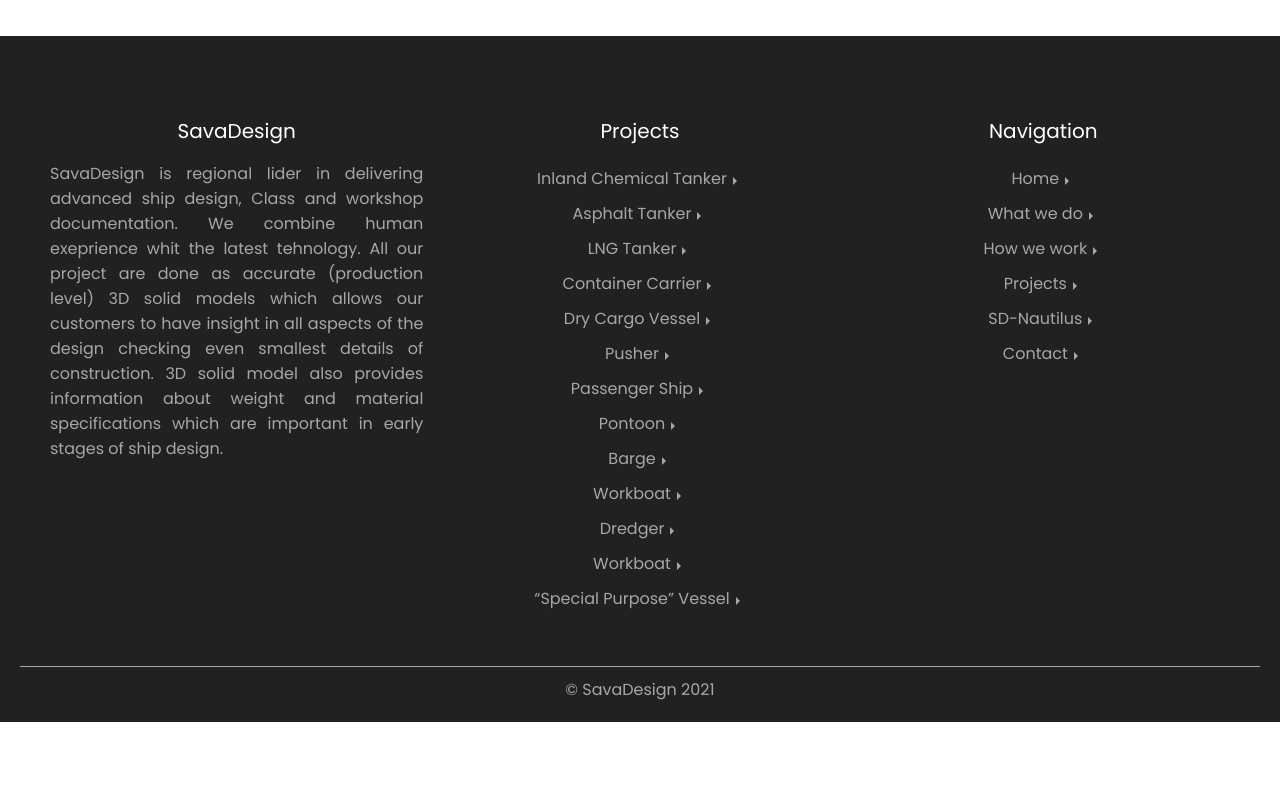
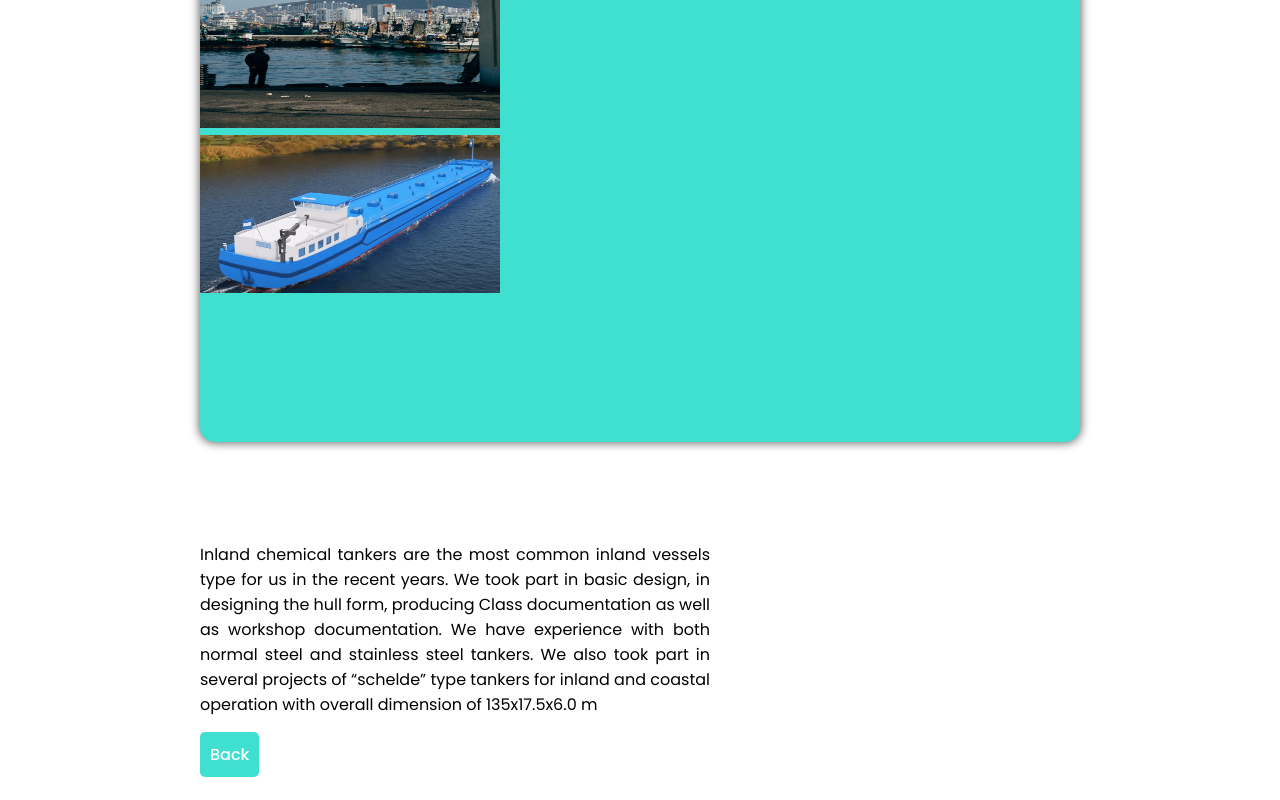
Before and after one commit to DusanDjordjic/Savadesign, a Next.js app in the folder savadesign-site/: page /ship/1 in a window 1280 px wide. Shown: the part 680-1480 px from the top of the page. Before the commit the page ends 1402 px from the top, so only its background shows below. Built offline with nearby package versions, Linux system fonts and the light colour scheme.

Commit message:
data update

```diff
--- a/savadesign-site/components/carousel/CarouselCard.js
+++ b/savadesign-site/components/carousel/CarouselCard.js
@@ -7,11 +7,11 @@ const CarouselCard = ({ data }) => {
     <div className={classes.wrapper}>
       <div className={classes.carouselCard}>
         <div className={classes.projectImg}>
-          <Image src={data.image} layout="fill" />
+          <Image src={data.image[0]} layout="fill" />
         </div>
         <div className={classes.cardText}>
           <h4>{data.title}</h4>
-          <p>{data.text.slice(0, 100)}...</p>
+          <p>{data.text.slice(0, 70)}...</p>
         </div>
         <div className={classes.cardFooter}>
           <Link href={`/ship/${data._id}`}>
--- /dev/null
+++ b/savadesign-site/components/imageSlider/ImageSlider.js
@@ -0,0 +1,13 @@
+import { useState } from "react"
+import Image from 'next/image'
+import styles from './ImageSlider.module.scss'
+const ImageSlider = ({images}) => {
+    return <div className={styles.slider}>
+        {images.map((image, index) => {
+            return <div key={index}>
+                <Image src={image} width="300" height="300" layout="fixed"/>
+                </div>
+        })}
+    </div>
+}
+export default ImageSlider
--- a/savadesign-site/data/carousel.js
+++ b/savadesign-site/data/carousel.js
@@ -2,197 +2,106 @@ export const carousel = [
   {
     _id: "1",
     title: "Inland Chemical Tanker",
-    image: "/dettmertank126.png",
-    text: "Inland chemical tankers are the most common inland vessels type for us in the recent years. Ranging in size from 86m x 9.6m to 135m x 17m, both normal steel and stainless steel. We took part in basic design, in designing the hull form, producing Class documentation as well as workshop documentation.",
-    table: [
-      ["Vessel name", "Adora"],
-      ["Vessel type", "Passenger vessel"],
-      ["Length", "135,0m"],
-      ["Beam", "11,4m"],
-      ["Height", "1.6m"],
-      ["Scope of work", "workshop"],
-      ["Owner", "-"],
-    ],
+    image: ["/dettmertank126.png","/grid/image1.png","/dettmertank126.png"],
+    text: "Inland chemical tankers are the most common inland vessels type for us in the recent years. We took part in basic design, in designing the hull form, producing Class documentation as well as workshop documentation. \nWe have experience with both normal steel and stainless steel tankers.\nWe also took part in several projects of “schelde” type tankers for inland and coastal operation with overall dimension of 135x17.5x6.0 m",
+
   },
   {
     _id: "2",
     title: "Asphalt Tanker",
-    image: "/dettmertank126.png",
-    text: "",
-    table: [
-      ["Vessel name", "Dettmer Tank 126"],
-      ["Vessel type", "Tanker"],
-      ["Length", "85.0m"],
-      ["Beam", "9.6m"],
-      ["Height", "4.5m"],
-      ["Scope of work", "class&workshop"],
-      ["Owner", "-"],
-    ],
+    image: ["/dettmertank126.png","/dettmertank126.png","/dettmertank126.png"],
+    text: "We had opportunity to take part in producing class and workshop documentation for two inland asphalt tankers. First one was 135x17.5x7.8 (capacity 7200m3) and second one was 110x11.45x5.3 (2500m\\m3). ",
+
   },
   {
     _id: "3",
     title: "LNG Tanker",
-    image: "/gouwenaar2.png",
-    text: "",
-    table: [
-      ["Vessel name", "GOUWENAAR 2"],
-      ["Vessel type", "Passenger vessel"],
-      ["Length", "135,0m"],
-      ["Beam", "11,4m"],
-      ["Height", "	1.6m"],
-      ["Scope of work", "workshop"],
-      ["Owner", "-"],
-    ],
+    image: ["/grid/image2.png"],
+    text: "SavaDesign took part in serie of inland LNG tankers and barges, providing workshop documentation for these projects. Mostly there were two types, 110x11.45(2800m3) and 135x11.45 (3000m3) .These tankers have special construction with supports for non-structural LNG tanks.",
+
   },
 
   {
     _id: "4",
     title: "Container Carrier",
-    image: "/lapresta.png",
-    text: "",
-    table: [
-      ["Vessel name", "La Presta"],
-      ["Vessel type", "asphalt tanker"],
-      ["Length", "135,0m"],
-      ["Beam", "17,5m"],
-      ["Height", "7,8m"],
-      ["Scope of work", "class&workshop"],
-      ["Owner", "-"],
-    ],
+    image: ["/grid/image2.png"],
+    text: "We took part in producing workshop documentation for both self-propelled vessels and barges specialized for carrying containers",
+
   },
   {
     _id: "5",
     title: "Dry Cargo Vessel",
-    image: "/dettmertank126.png",
-    text: "",
-    table: [
-      ["Vessel name", "THEODELA-L"],
-      ["Vessel type", "Tanker"],
-      ["Length", "110,0m"],
-      ["Beam", "11,45m"],
-      ["Height", "4,5m"],
-      ["Scope of work", "class&workshop"],
-      ["Owner", "-"],
-    ],
+    image: ["/grid/image2.png"],
+    text: "We produced workshop documentation for several types of ships and barges, for carrying general cargo or specialized for sand and gravel or some special cargo.",
+
   },
   {
     _id: "6",
-    title: "Pusher",
-    image: "/dettmertank126.png",
-    text: "",
-    table: [
-      ["Vessel name", "TRIPOLIS"],
-      ["Vessel type", "Tanker"],
-      ["Length", "110,0m"],
-      ["Beam", "11,45m"],
-      ["Height", "4,65m"],
-      ["Scope of work", "class&workshop"],
-      ["Owner", "-"],
-    ],
+    title: "Pushers & Tugs",
+    image: ["/grid/image2.png"],
+    text: "We took part in producing class documentation for several Pushers and tugs, both inland and seagoing.",
+
   },
   {
     _id: "7",
     title: "Passenger Ship",
-    image: "/dettmertank126.png",
-    text: "",
-    table: [
-      ["Vessel name", "TRIPOLIS"],
-      ["Vessel type", "Tanker"],
-      ["Length", "110,0m"],
-      ["Beam", "11,45m"],
-      ["Height", "4,65m"],
-      ["Scope of work", "class&workshop"],
-      ["Owner", "-"],
-    ],
+    image: ["/grid/image2.png"],
+    text: "SavaDesign produced hull workshop documentation packages for passenger vessels from small passenger boats, river taxis to luxury river cruisers.",
+
   },
   {
     _id: "8",
     title: "Pontoon",
-    image: "/dettmertank126.png",
-    text: "",
-    table: [
-      ["Vessel name", "TRIPOLIS"],
-      ["Vessel type", "Tanker"],
-      ["Length", "110,0m"],
-      ["Beam", "11,45m"],
-      ["Height", "4,65m"],
-      ["Scope of work", "class&workshop"],
-      ["Owner", "-"],
-    ],
+    image: ["/grid/image2.png"],
+    text: "We took part in producing class and workshop documentation for various types of pontoons, designed for different applications: carrying deck load, work pontoons, different commercial types ( restaurants, hotels...) and private houses...",
+
   },
   {
     _id: "9",
     title: "Barge",
-    image: "/dettmertank126.png",
-    text: "",
-    table: [
-      ["Vessel name", "TRIPOLIS"],
-      ["Vessel type", "Tanker"],
-      ["Length", "110,0m"],
-      ["Beam", "11,45m"],
-      ["Height", "4,65m"],
-      ["Scope of work", "class&workshop"],
-      ["Owner", "-"],
-    ],
+    image: ["/grid/image2.png"],
+    text: "We took part in construction of many types of barges, from dry cargo barges, gravel and sand barges, tank barges...",
+
   },
   {
     _id: "10",
     title: "Workboat",
-    image: "/dettmertank126.png",
-    text: "",
-    table: [
-      ["Vessel name", "TRIPOLIS"],
-      ["Vessel type", "Tanker"],
-      ["Length", "110,0m"],
-      ["Beam", "11,45m"],
-      ["Height", "4,65m"],
-      ["Scope of work", "class&workshop"],
-      ["Owner", "-"],
-    ],
+    image: ["/grid/image2.png"],
+    text: "We produced hull workshop documentation packages for several types of work boats, dredger support vessels, excavator platforms...",
+
   },
   {
     _id: "11",
     title: "Dredger",
-    image: "/dettmertank126.png",
-    text: "",
-    table: [
-      ["Vessel name", "TRIPOLIS"],
-      ["Vessel type", "Tanker"],
-      ["Length", "110,0m"],
-      ["Beam", "11,45m"],
-      ["Height", "4,65m"],
-      ["Scope of work", "class&workshop"],
-      ["Owner", "-"],
-    ],
+    image: ["/grid/image2.png"],
+    text: "We took part in producing hull workshop documentation for TSH and WI dredgers for Dutch market",
+
   },
   {
     _id: "12",
-    title: "Workboat",
-    image: "/dettmertank126.png",
-    text: "",
-    table: [
-      ["Vessel name", "TRIPOLIS"],
-      ["Vessel type", "Tanker"],
-      ["Length", "110,0m"],
-      ["Beam", "11,45m"],
-      ["Height", "4,65m"],
-      ["Scope of work", "class&workshop"],
-      ["Owner", "-"],
-    ],
+    title: "Fish Feed Barge",
+    image: ["/grid/image2.png"],
+    text: "We took part in developing, producing class and workshop documentation for series of fish feed barges. These barges are used as floating fish feed storage and support vessels at marine aquaculture sites",
+
   },
   {
     _id: "13",
+    title: "Dry Dock",
+    image: ["/grid/image2.png"],
+    text: "We delivered workshop package for hull construction of 33mx20m drydock",
+
+  },
+  {
+    _id: "13",
+    title: "Refit/Reconversion/Repairs",
+    image: ["/grid/image2.png"],
+    text: "Besides new-buildings, we took part in some tanker reconversions ( single hull to double hull ), purpose conversions, repair works after suffering major damage, ship extensions...",
+
+  },
+  {
+    _id: "14",
     title: "“Special Purpose” Vessel",
-    image: "/dettmertank126.png",
-    text: "",
-    table: [
-      ["Vessel name", "TRIPOLIS"],
-      ["Vessel type", "Tanker"],
-      ["Length", "110,0m"],
-      ["Beam", "11,45m"],
-      ["Height", "4,65m"],
-      ["Scope of work", "class&workshop"],
-      ["Owner", "-"],
-    ],
+    image: ["/grid/image2.png"],
+    text: "We took part in producing Class/Workshop documentation for some special purpose tankers, pontoons, school vessels, survey boats, high speed boats, luxury yachts, small private boats and pontoons...",
   },
 ];
--- a/savadesign-site/middleware/validateForm.js
+++ b/savadesign-site/middleware/validateForm.js
@@ -1,5 +1,4 @@
 const Joi = require("joi");
-const myCustomJoi = Joi.extend(require("joi-phone-number"));
 
 export const validateForm = async (
   name = "",
--- a/savadesign-site/pages/sd-nautilus/command/[group].js
+++ b/savadesign-site/pages/sd-nautilus/command/[group].js
@@ -4,7 +4,7 @@ import Head from "next/dist/next-server/lib/head";
 import ReactMarkdown from "react-markdown";
 import Image from "next/image";
 import { commands } from "../../../data/commands";
-import { useEffect, useState } from "react";
+import { useState } from "react";
 const Command = ({ commands, text, images }) => {
   const closeSideBar = () => {
     setIsSidebarActive(false);
--- a/savadesign-site/pages/ship/[id].js
+++ b/savadesign-site/pages/ship/[id].js
@@ -4,8 +4,9 @@ import { jsonify } from "../../middleware/jsonify";
 import classes from "../../styles/SingleShip.module.scss";
 import Image from "next/image";
 import { useRouter } from "next/router";
+import ImageSlider from "../../components/imageSlider/ImageSlider";
 const Ships = ({ singleItem }) => {
-  const { title, text, image, table } = singleItem;
+  const { title, text, image } = singleItem;
   const router = useRouter();
   return (
     <>
@@ -19,27 +20,15 @@ const Ships = ({ singleItem }) => {
           <div className={classes.dash}></div>
         </div>
         <div className={classes.introImage}>
-          <Image src={image} layout="fill" />
+          <ImageSlider images={image}/>
+          <Image src={image[0]} layout="fill" />
         </div>
         <div className={classes.content}>
           <div className={classes.text}>
             <p>{text}</p>
             <button onClick={() => router.push("/#projects")}>Back</button>
           </div>
-          <div className={classes.table}>
-            <table>
-              <tbody>
-                {table.map((item, index) => {
-                  return (
-                    <tr key={index}>
-                      <td>{item[0]}</td>
-                      <td>{item[1]}</td>
-                    </tr>
-                  );
-                })}
-              </tbody>
-            </table>
-          </div>
+
         </div>
       </div>
     </>
--- a/savadesign-site/styles/SingleShip.module.scss
+++ b/savadesign-site/styles/SingleShip.module.scss
@@ -35,33 +35,7 @@
         text-align: justify;
       }
     }
-    .table {
-      table {
-        box-shadow: 0 0 10px 1px rgba(0, 0, 0, 0.6);
-        border-spacing: 0;
-        width: 100%;
-        color: $--clr-white;
 
-        tr {
-          background-color: $--clr-green;
-          transition: $--transition;
-          &:nth-child(2n-1) {
-            background-color: $--clr-green-darker;
-          }
-          td {
-            padding: 10px;
-
-            &:nth-child(2n-1) {
-              font-weight: 500;
-              border-right: 1px solid $--clr-black-04;
-            }
-          }
-          &:hover {
-            filter: grayscale(70%);
-          }
-        }
-      }
-    }
   }
 }
 .introImage {
```
Also changed, not shown: savadesign-site/components/imageSlider/ImageSlider.module.scss (added), 1 other file (tests, documents, lock files or other folders).
